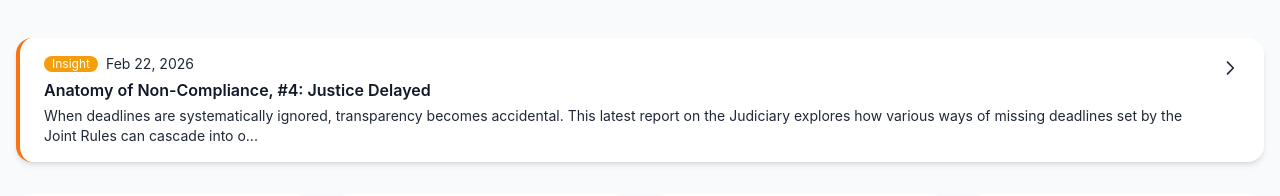
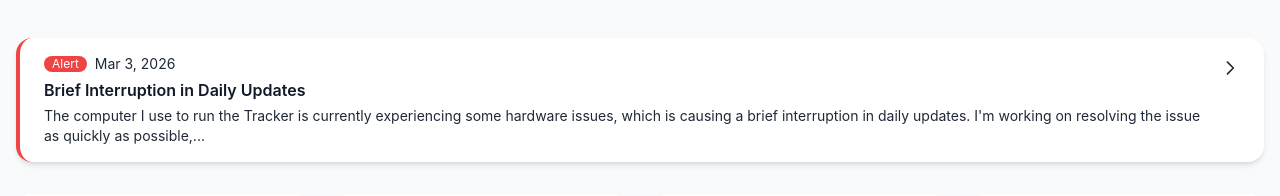
Before and after one commit to arbowl/beacon-hill-tracker, a React (Vite) app in the folder frontend/: page / in a window 1280 px wide. Shown: the part 534-730 px from the top of the page. Built offline with nearby package versions, Linux system fonts and the light colour scheme; no server answers.

Commit message:
Issue downtime alert

```diff
--- a/frontend/src/data/updates.ts
+++ b/frontend/src/data/updates.ts
@@ -308,5 +308,14 @@ This latest report on the Judiciary explores how various ways of missing deadlin
 
 [Read the report here (PDF)](/documents/noncompliance_anatomy_4.pdf)`,
     type: 'insight'
+  },
+  {
+    id: 19,
+    date: '2026-03-03',
+    title: 'Brief Interruption in Daily Updates',
+    content: `The computer I use to run the Tracker is currently experiencing some hardware issues, which is causing a brief interruption in daily updates. I'm working on resolving the issue as quickly as possible, but in the meantime, there may be a delay in the usual daily data refresh.
+
+I'll post an update here once the issue is resolved and daily updates are back on track.`,
+    type: 'alert'
   }
 ]
```
